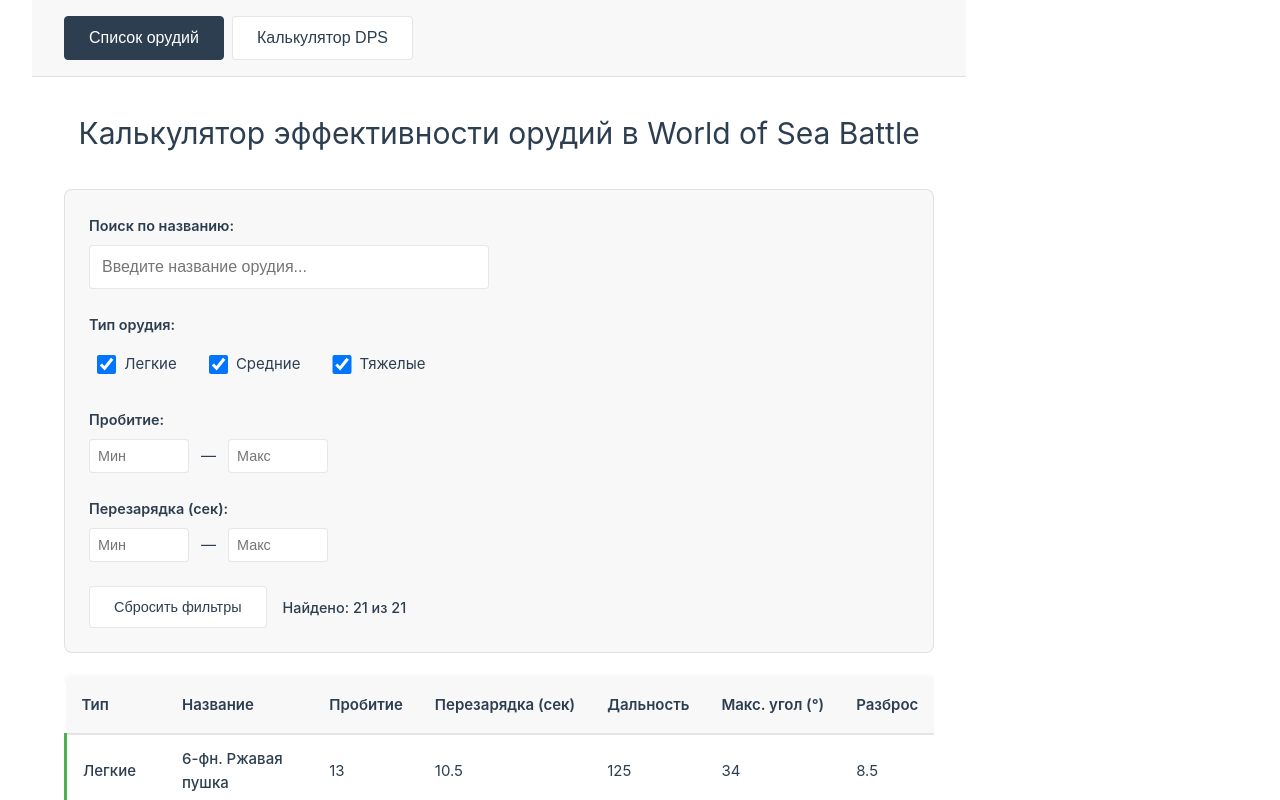
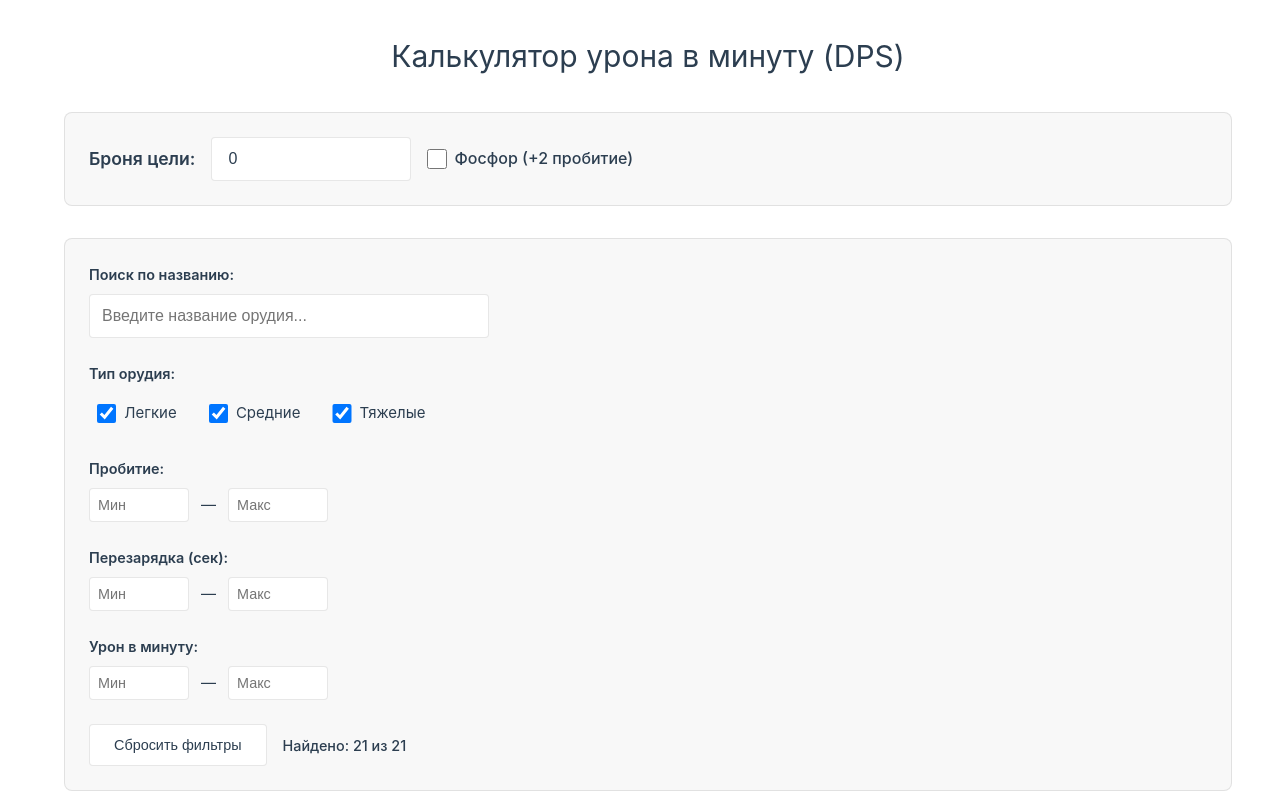
Before and after one commit to Fr1gate/wosb-cannons, a Vue app: page / in a window 1280 px wide. Shown: the top 800 px of the page. Built offline with nearby package versions, Linux system fonts and the light colour scheme.

Commit message:
rm simple table

```diff
--- a/src/App.vue
+++ b/src/App.vue
@@ -3,7 +3,7 @@
 import HomePage from "./pages/HomePage.vue";
 import DPSMeter from "./pages/DPSMeter.vue";
 
-const currentPage = ref("home");
+const currentPage = ref("dps");
 
 const pages = [
   { id: "home", label: "Список орудий" },
@@ -17,7 +17,7 @@
 
 <template>
   <div class="app">
-    <nav class="navigation">
+    <!-- <nav class="navigation">
       <button
         v-for="page in pages"
         :key="page.id"
@@ -26,7 +26,7 @@
       >
         {{ page.label }}
       </button>
-    </nav>
+    </nav> -->
 
     <component :is="currentComponent" />
   </div>
```
